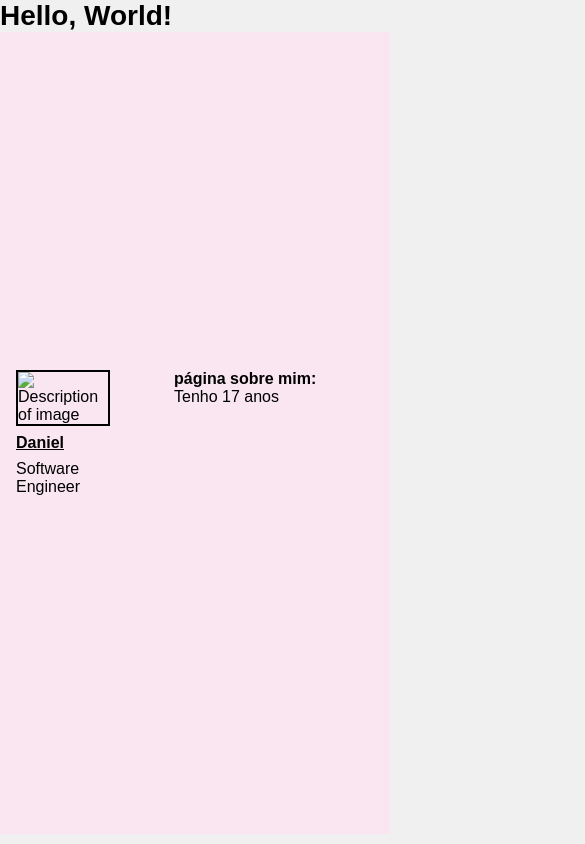
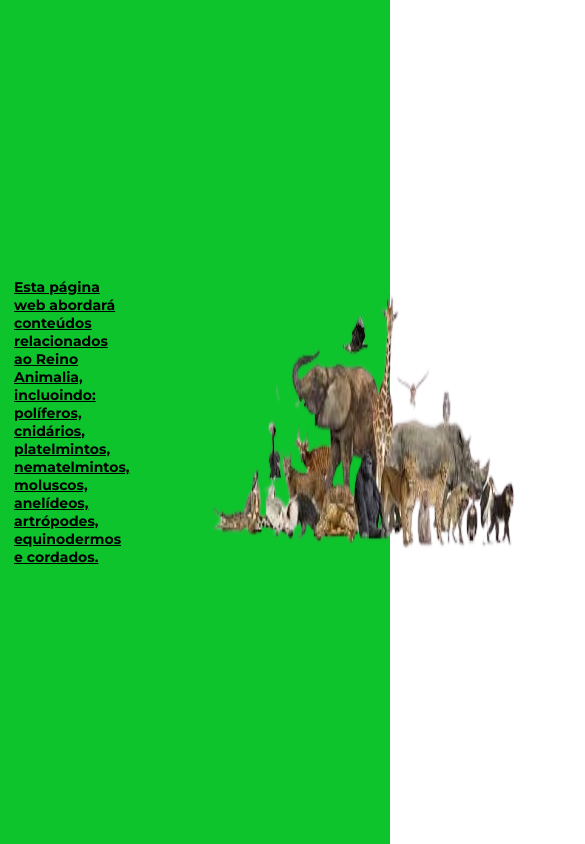
Before and after one commit to kaio357gemadao-hub/PROGRAMA--O-GEORGE, a plain HTML site: page index.html in a window 390 px wide. Shown: the top 844 px of the page, 585 px wide, since content can reach past the window. Drawn offline with Linux system fonts and the light colour scheme.

Commit message:
commit.3

```diff
--- a/index.html
+++ b/index.html
@@ -4,21 +4,23 @@
     <meta charset="UTF-8">
     <meta name="viewport" content="width=device-width, initial-scale=1.0">
     <title>Document</title>
-    <link rel="stylesheet" href="style.css">
+    <link rel="stylesheet" href="./style.css" />
+    <link rel="preconnect" href="https://fonts.googleapis.com" />
+    <link rel="preconnect" href="https://fonts.gstatic.com" crossorigin />
+    <link href="https://fonts.googleapis.com/css2?family=Montserrat:ital,wght@0,100..900;1,100..900&display=swap" rel="stylesheet" />
 </head>
 <body>
-    <h1>Hello, World!</h1>
     <div class="banner">
         <div class="content">
             <div class="left">
-                <img src="image.jpg" alt="Description of image">
-                <strong>Daniel</strong>
-                <p>Software Engineer</p>
+                <strong>Esta página web abordará conteúdos relacionados ao Reino Animalia, incluoindo:
+                     políferos, cnidários, platelmintos, nematelmintos, moluscos, anelídeos, artrópodes, equinodermos e cordados. </strong>
+            </div>
+               <img src="reino-animal-sem-fundo.png" alt="Minha foto" />
+                <strong>Reino animalia</strong>
             </div>
             <div class="right">
-                <strong>página sobre mim: </strong>
-                <p>Tenho 17 anos</p>
-            </div>
+
         </div>
     </div>
 </body>
--- a/style.css
+++ b/style.css
@@ -5,17 +5,31 @@
 }
 
 body {
-    background-color: #ffffff;
+    background-color: #FFF;
     font-family: 'Montserrat', sans-serif;
 
     overflow-x: hidden;
-
 }
 
-@media screen and (max-width: 600px) {
-    body {
-        background-color: #f0f0f0;
+@media screen and (max-width: 1080px) {
+    html {
+        font-size: 93.75%;
     }
+}
+
+@media screen and (max-width: 720px) {
+    html {
+        font-size: 87.5%;
+    }
+}
+
+button {
+    cursor: pointer;
+}
+
+a {
+    color: inherit;
+    text-decoration: none;
 }
 
 h1, h2, h3, h4, h5, h6 {
@@ -25,37 +39,47 @@ h1, h2, h3, h4, h5, h6 {
 nav {
     padding: 0.625rem 0;
     margin: 0 auto;
+
     display: flex;
     justify-content: space-between;
     width: 100%;
+    height: 2.625rem;
     max-width: 720px;
-
 }
 
 nav > h1 {
-    width: 24rem;
+    width: 20rem;
     font-size: 1.25rem;
 }
 
 nav > ul {
     display: flex;
+
+    width: 100%;
     height: 100%;
     align-self: center;
-    justify-content: space-between;
+    justify-content: space-evenly;
+}
+
+nav > ul > li
+{
+    list-style: none;
 }
 
 .banner {
-    min-height: calc(100vh - 2.625rem);
+    min-height: 100vh;
     width: 100%;
-    background-color: #f9e6f0;
+    background-color: #0dc42c;
+    position: relative;
+
     display: flex;
+    align-items: center;
     justify-content: center;
-    align-items: center;
 }
 
 .banner img {
-    width: 12.5rem;
-    border: 2px solid #000;
+    width: 30rem;
+    border: 0px solid #000;
 }
 
 .banner .content .left strong {
@@ -76,4 +100,12 @@ nav > ul {
 
 .banner .content .right {
     min-width: 12.5rem;
+    align-self: center;
 }
+
+
+.banner .content .left {
+    display: flex;
+    flex-direction: column;
+    align-items: center;
+}
```
Also changed, not shown: beato-giovanni.jpg (added), reino-animal-sem-fundo.png (added), reino-animal.jpg (added), vaticano-bandeira.jpg (added).
